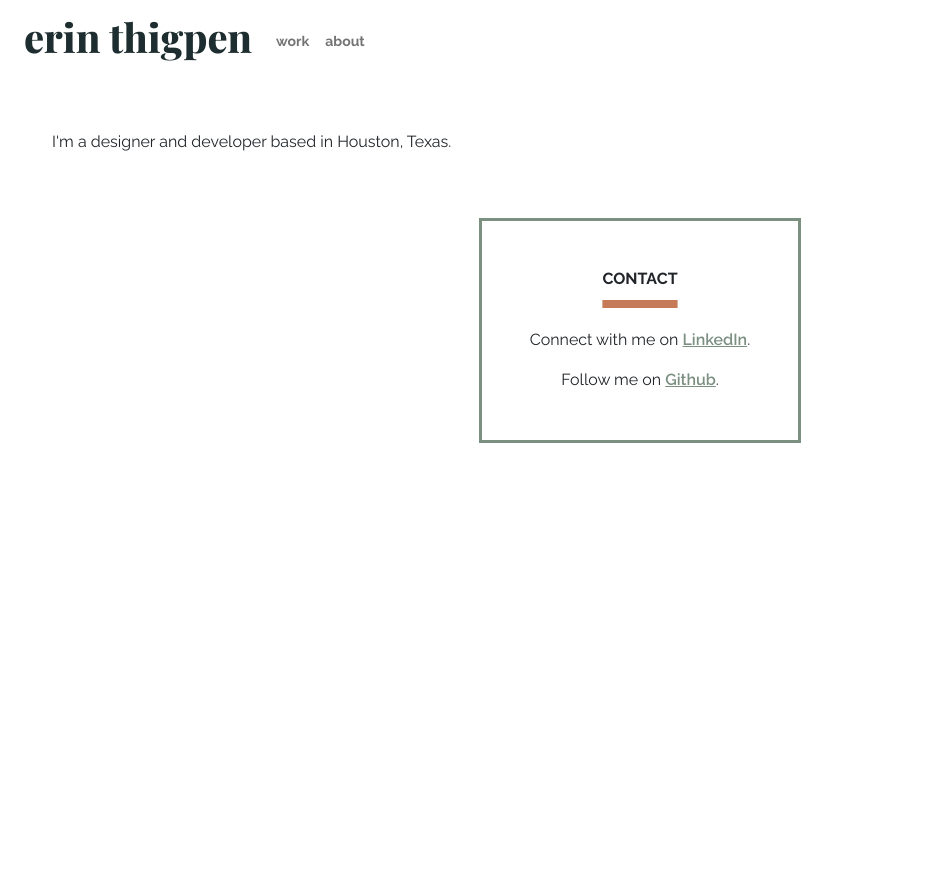
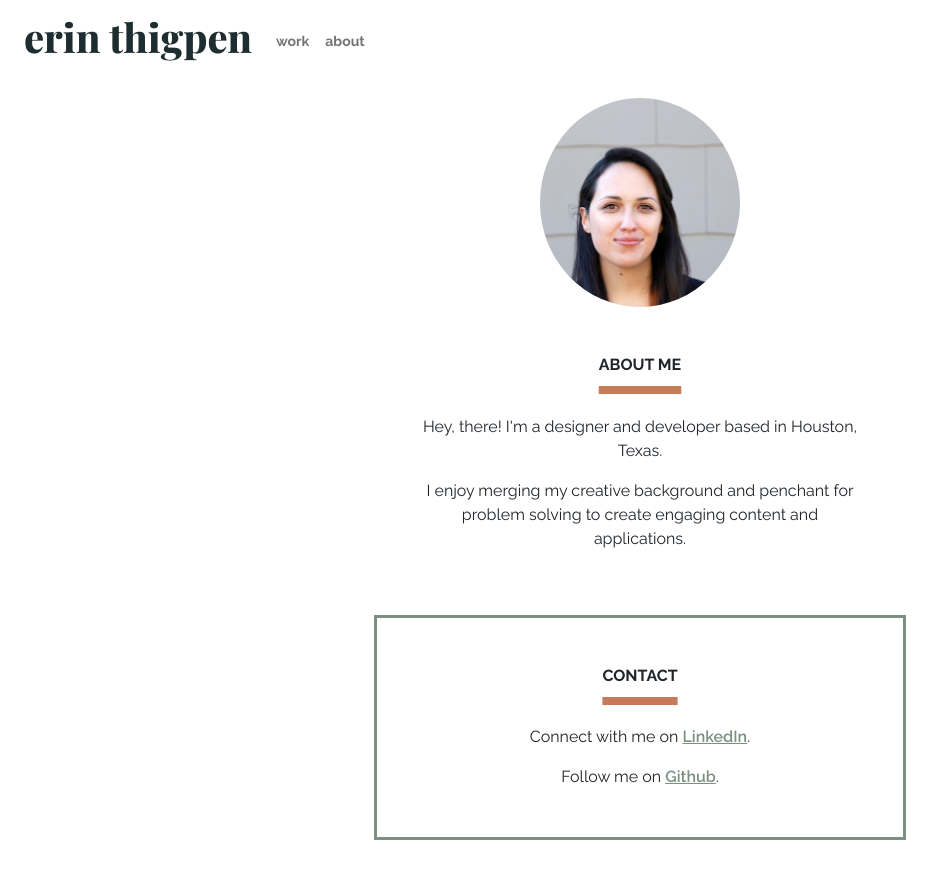
Before and after one commit to thigabiga/thigabiga.github.io, a plain HTML site: page about.html in a window 1280 px wide. Shown: the whole page, without its empty margins (0-944 px from the left). Before the commit the page ends 800 px from the top, so only its background shows below. Drawn offline with nearby package versions, Linux system fonts and the light colour scheme; a web font is replaced by a local one.

Commit message:
fix about me page

```diff
--- a/about.html
+++ b/about.html
@@ -41,28 +41,39 @@
 
     <!-- Main content -->
     <div class="container-fluid">
-        <div class="row-fluid d-flex">
-            <div class="card px-4">
-                <div class="card-body">
-                    <div class="p-3"></div>
-                    <p class="card-text">
-                        I'm a designer and developer based in Houston, Texas.
-                    </p>
+        <div class="row-fluid d-flex justify-content-center test">
+            <div class="col-sm-12 col-md-10 col-lg-6">
+                <div class="card text-center card-be">
+                    <div class="card-body">
+                        <img class="profile" src="public/images/profile_photo.png">
+                        <div class="p-4"></div>
+                        <h6 class="card-title">About Me</h6>
+                        <div class="p-3"></div>
+                        <p class="card-text">
+                            Hey, there! I'm a designer and developer based in Houston, Texas.
+                        </p>
+                        <p class="card-text">
+                            I enjoy merging my creative background and penchant for problem solving to create engaging content and applications.
+                        </p>
+                    </div>
                 </div>
             </div>
         </div>
+
         <div class="row-fluid d-flex justify-content-center test">
+            <div class="col-sm-12 col-md-10 col-lg-6">
             <div class="card text-center card-br">
                 <div class="card-body">
                     <h6 class="card-title">Contact</h6>
                     <div class="p-3"></div>
                     <p class="card-text">
-                        Connect with me on <a href="https://www.linkedin.com/in/erin-thigpen/">LinkedIn</a>.
+                        Connect with me on <a href="https://www.linkedin.com/in/erin-thigpen/" target="blank">LinkedIn</a>.
                     </p>
                     <p class="card-text">
-                        Follow me on <a href="https://github.com/thigabiga">Github</a>.
+                        Follow me on <a href="https://github.com/thigabiga" target="blank">Github</a>.
                     </p>
                 </div>
+            </div>
             </div>
         </div>
     </div>
--- a/public/css/styles.css
+++ b/public/css/styles.css
@@ -39,6 +39,13 @@ p {
     border-radius: 0;
 }
 
+.card-be {
+    padding-left: 2em;
+    padding-right: 2em;
+    margin-left: 3em;
+    margin-right: 3em;
+}
+
 .list-group-item, .list-group {
     border: 0px;
     background-color: #7C9082;
@@ -55,3 +62,8 @@ p {
     color: #7C9082;
     font-weight: 600;
 }
+
+img.profile {
+    border-radius: 50%;
+    max-width: 200px;
+}
```
